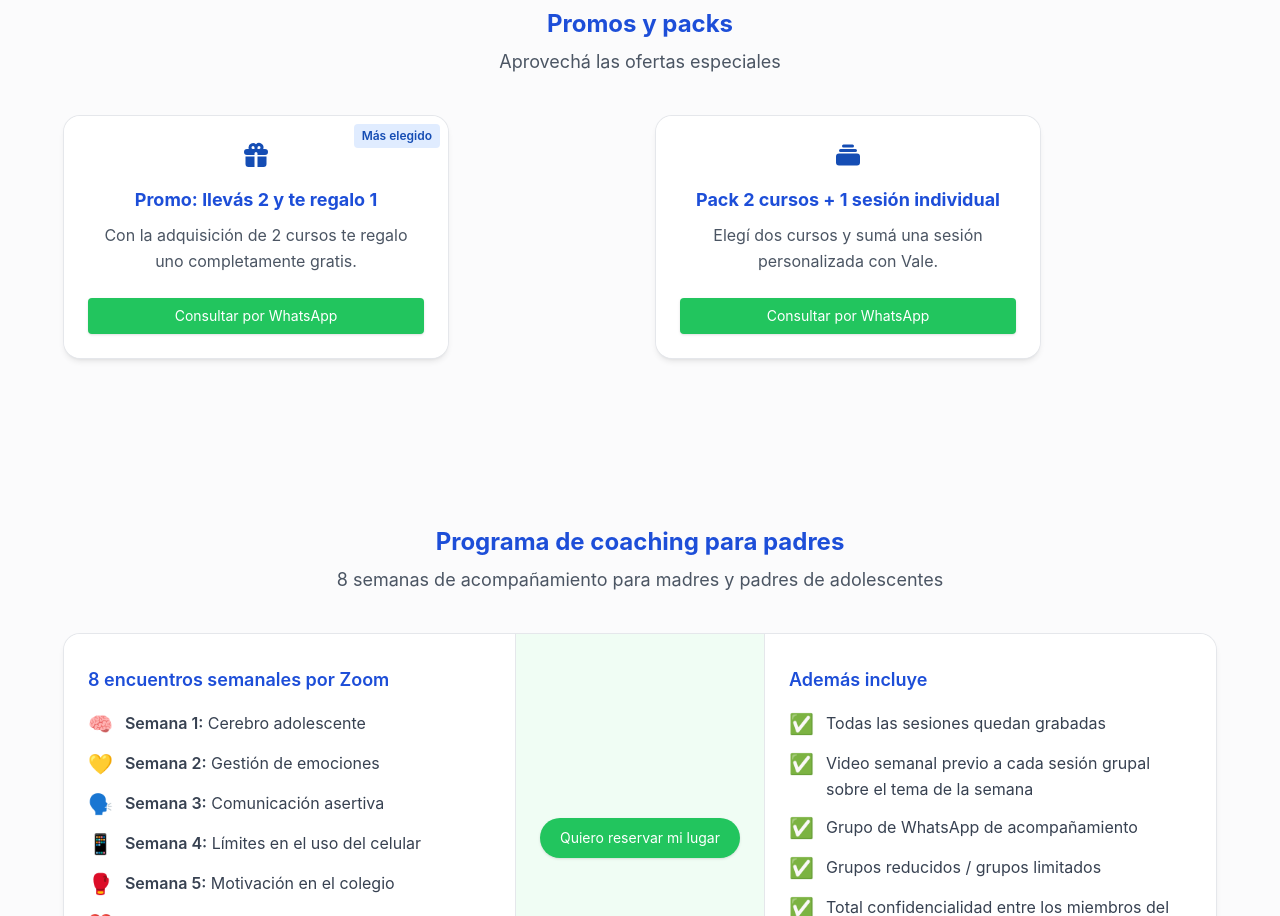
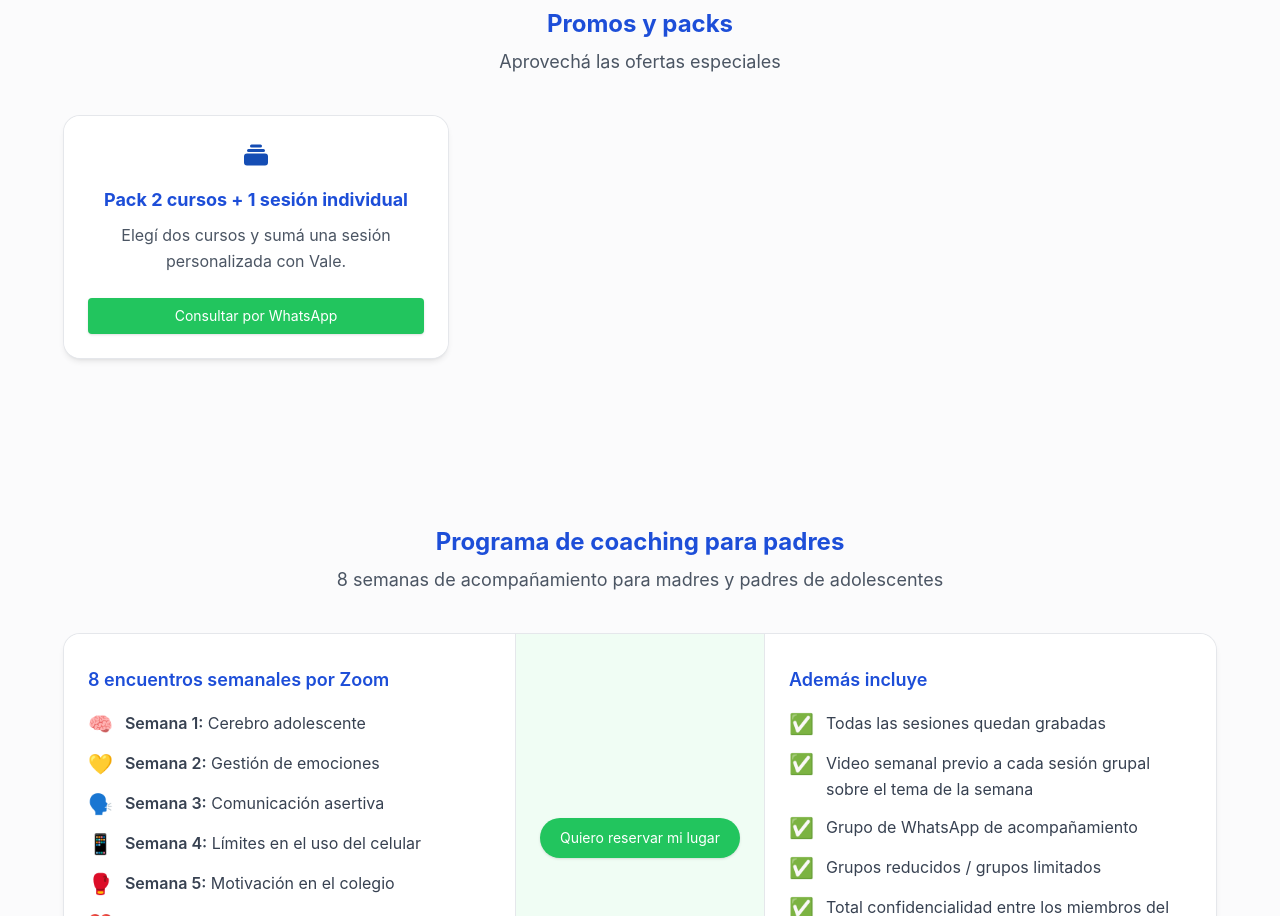
Before and after one commit to sekigan98/dram-adolescentes, a Next.js app: page / in a window 1280 px wide. Shown: the part 3060-3976 px from the top of the page. Built offline with nearby package versions, Linux system fonts and the light colour scheme.

Commit message:
Update Promos.tsx

```diff
--- a/components/Promos.tsx
+++ b/components/Promos.tsx
@@ -2,14 +2,6 @@ import MotionFade from "./MotionFade";
 import { HiGift, HiCollection } from "react-icons/hi";
 
 const promos = [
-  {
-    title: "Promo: llevás 2 y te regalo 1", // 🥇 primero el más elegido
-    desc: "Con la adquisición de 2 cursos te regalo uno completamente gratis.",
-    waLink:
-      "https://wa.me/5492236861939?text=Hola%20Vale%2C%20quiero%20consultar%20por%20la%20promo%20llevás%202%20y%20te%20regalo%201",
-    icon: HiGift,
-    badge: "Más elegido",
-  },
   {
     title: "Pack 2 cursos + 1 sesión individual",
     desc: "Elegí dos cursos y sumá una sesión personalizada con Vale.",
```
